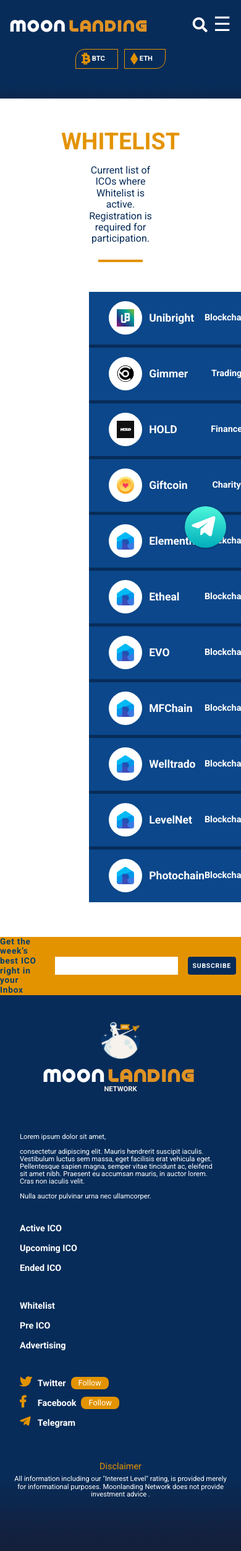
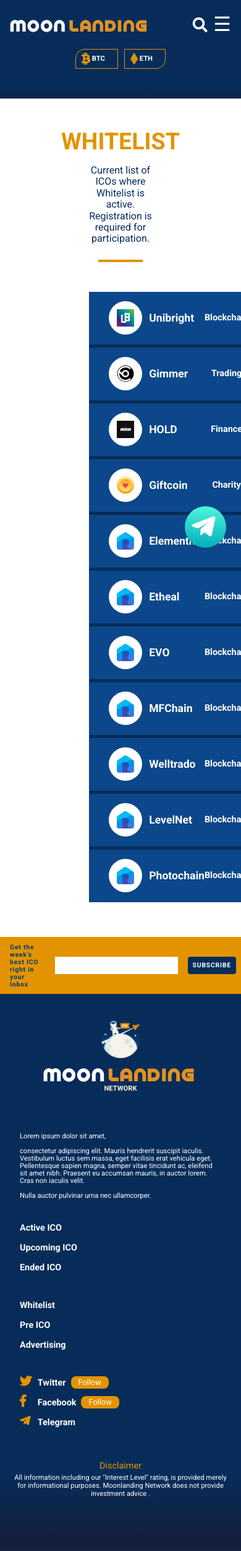
Before and after one commit to moonlandingnetwork/moonlandingnetwork.github.io, a Jekyll site: the page built from whitelist.html, in a window 390 px wide. Shown: the whole page at 62% size. Built offline with Jekyll 4.4.1, drawn with Linux system fonts in a browser that asks for light colours; cached includes are drawn as plain includes; nearby versions of some CDN libraries; comment, search, counter and statistics services are not loaded.

Commit message:
Layout Revision

```diff
--- a/css/style.css
+++ b/css/style.css
@@ -2567,6 +2567,15 @@ footer{
         font-size: 0.7rem;
         width: 90%;
    }
+   .ico-promo-banner h4{
+       font-size: .65rem;
+       margin: 0.7rem 0.5rem 0.6rem 1rem;
+   }
+   .ico-promo-banner button{
+        font-size: 0.55rem !important;
+        width: 5.5rem;
+
+   }
    /* Home Page */
     .intro-section{
         background-repeat: repeat-y;
```
